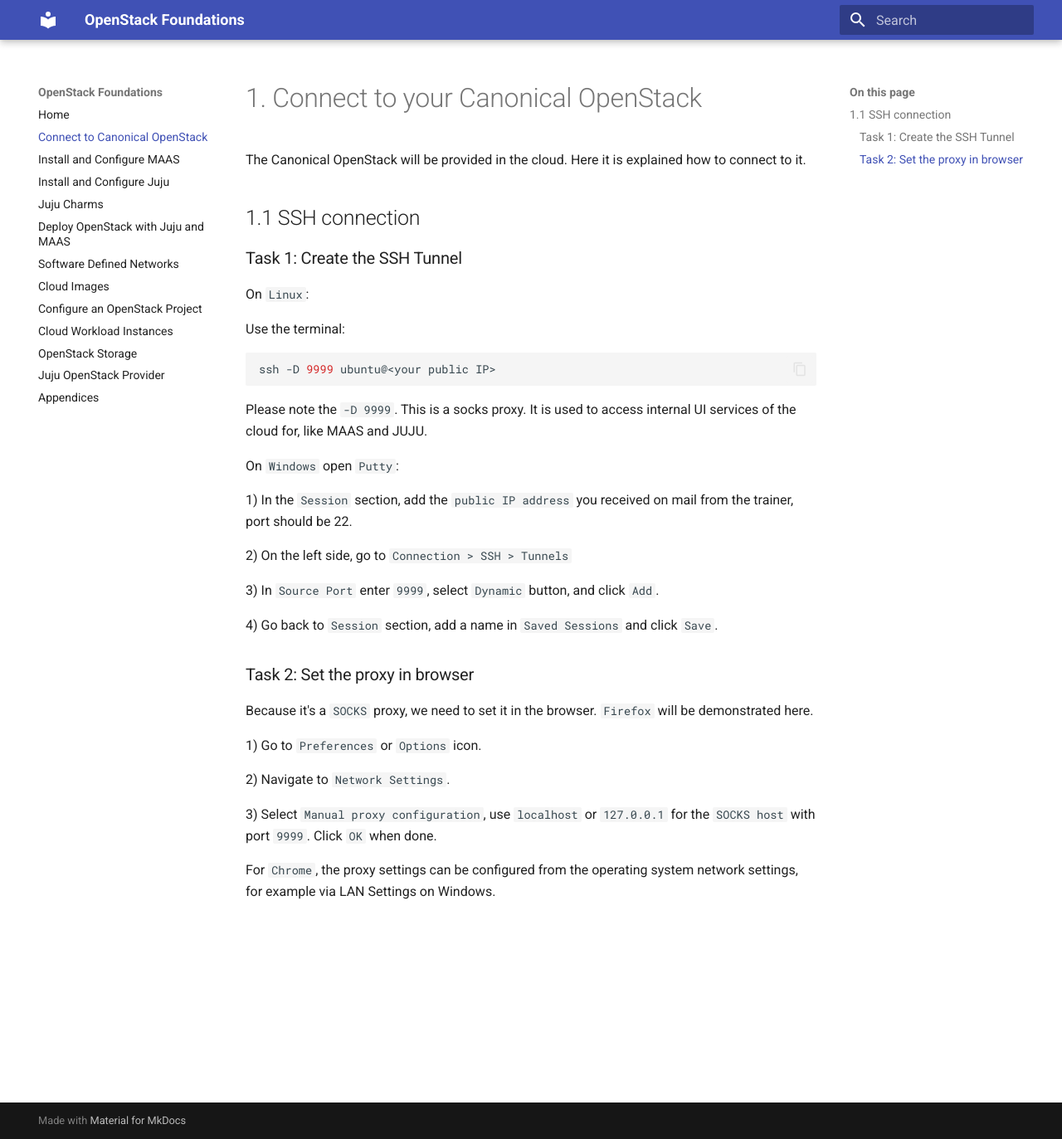
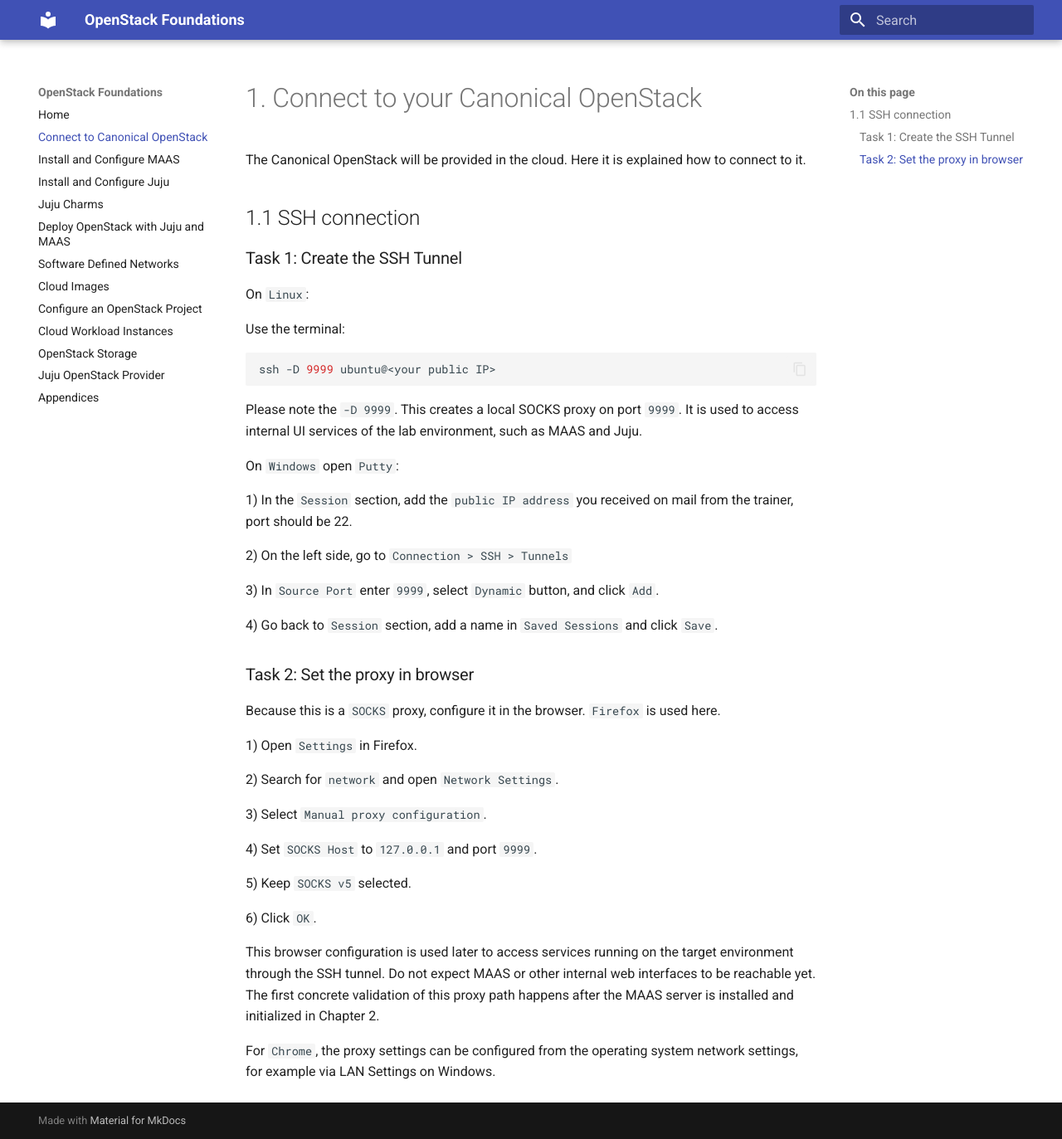
Before and after one commit to radumoisan/canonical-openstack-foundations, an MkDocs documentation site: the page built from docs/connect-to-canonical-openstack.md, in a window 1280 px wide and 1373 px high. Shown: the whole window at 83% size. Built offline with MkDocs 1.6.1 and Material for MkDocs 9.7.7, drawn with Linux system fonts in a browser that asks for light colours.

Commit message:
Clarify Chapter 1 proxy setup

````diff
--- a/docs/connect-to-canonical-openstack.md
+++ b/docs/connect-to-canonical-openstack.md
@@ -15,8 +15,9 @@
 ssh -D 9999 ubuntu@<your public IP>
 ```
 
-Please note the `-D 9999`. This is a socks proxy. It is used
-to access internal UI services of the cloud for, like MAAS and JUJU.
+Please note the `-D 9999`. This creates a local SOCKS proxy on port `9999`.
+It is used to access internal UI services of the lab environment, such as
+MAAS and Juju.
 
 
 On `Windows` open `Putty`:
@@ -34,16 +35,27 @@
 
 ### Task 2: Set the proxy in browser
 
-Because it's a `SOCKS` proxy, we need to set it in the browser.
-`Firefox` will be demonstrated here.
+Because this is a `SOCKS` proxy, configure it in the browser.
+`Firefox` is used here.
 
 
-1) Go to `Preferences` or `Options` icon.
+1) Open `Settings` in Firefox.
 
-2) Navigate to `Network Settings`.
+2) Search for `network` and open `Network Settings`.
 
-3) Select `Manual proxy configuration`, use `localhost` or
-`127.0.0.1` for the `SOCKS host` with port `9999`. Click `OK` when done.
+3) Select `Manual proxy configuration`.
+
+4) Set `SOCKS Host` to `127.0.0.1` and port `9999`.
+
+5) Keep `SOCKS v5` selected.
+
+6) Click `OK`.
+
+This browser configuration is used later to access services running on the
+target environment through the SSH tunnel. Do not expect MAAS or other
+internal web interfaces to be reachable yet. The first concrete validation of
+this proxy path happens after the MAAS server is installed and initialized in
+Chapter 2.
 
 For `Chrome`, the proxy settings can be configured from the operating system
 network settings, for example via LAN Settings on Windows.
````
Also changed, not shown: migration.md (+3 -1 lines), playground.md (+9 -0 lines).
